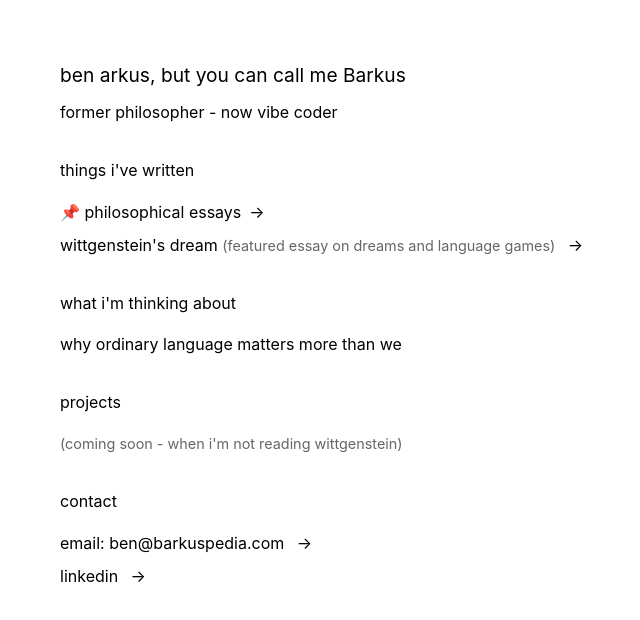
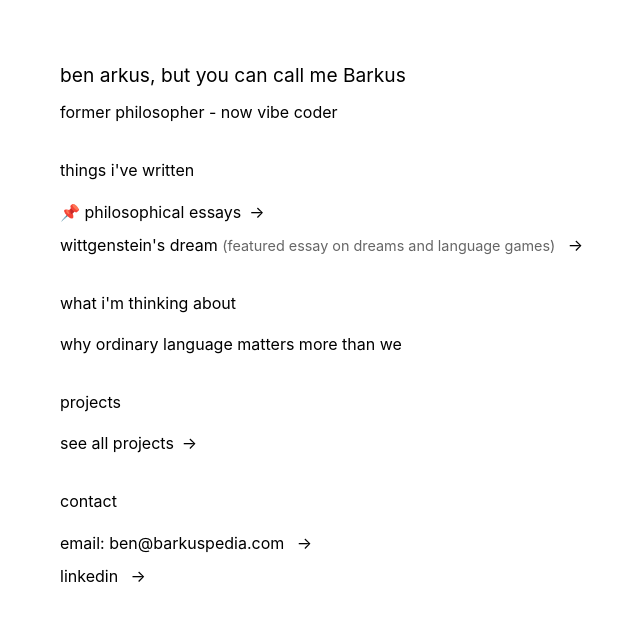
Before and after one commit to barkus23/barkuspedia, a plain HTML site: page index.html in a window 1280 px wide. Shown: the whole page, without its empty margins (280-920 px from the left). Drawn offline with Linux system fonts and the light colour scheme.

Commit message:
Add files via upload

```diff
--- a/index.html
+++ b/index.html
@@ -85,7 +85,7 @@
     <h2>projects</h2>
 
     <div class="item">
-        <span class="note">(coming soon - when i'm not reading wittgenstein)</span>
+        <a href="projects.html">see all projects<span class="arrow">→</span></a>
     </div>
 
     <h2>contact</h2>
```
